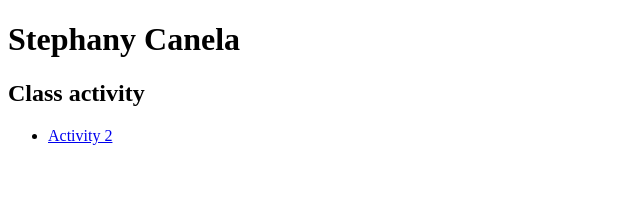
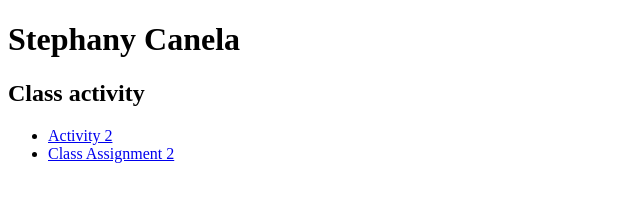
Before and after one commit to StephanyC/microcredential, a plain HTML site: page index.html in a window 1280 px wide. Shown: the whole page, without its empty margins (0-640 px from the left). Drawn offline with Linux system fonts and the light colour scheme.

Commit message:
Add files via upload

```diff
--- a/index.html
+++ b/index.html
@@ -11,6 +11,7 @@
    <h2>Class activity</h2>
    <ul>
     <li><a href="day2/activity2.html" target="blank">Activity 2</a></li>
+    <li><a href="classactivity/newyorkcityparks.html" target="blank">Class Assignment 2</a></li>
    </ul>
 </body>
 </html>
```
